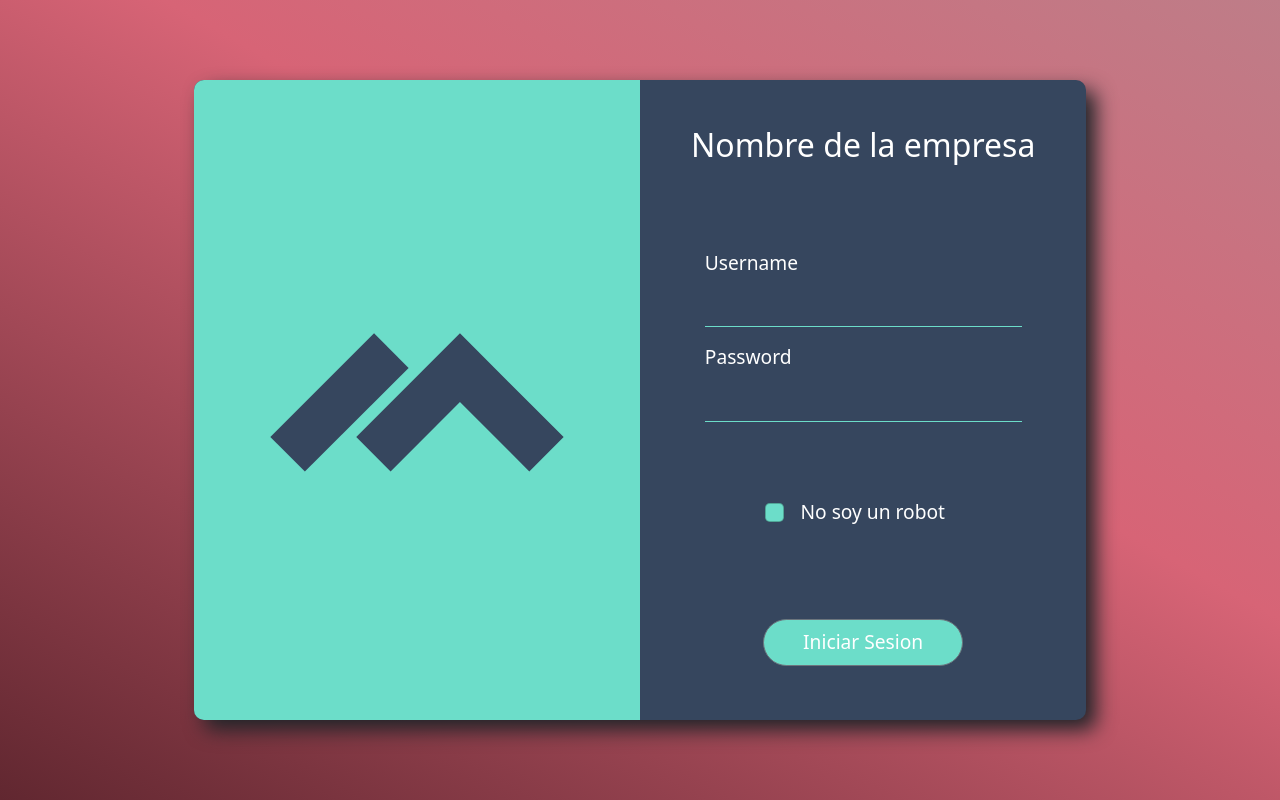
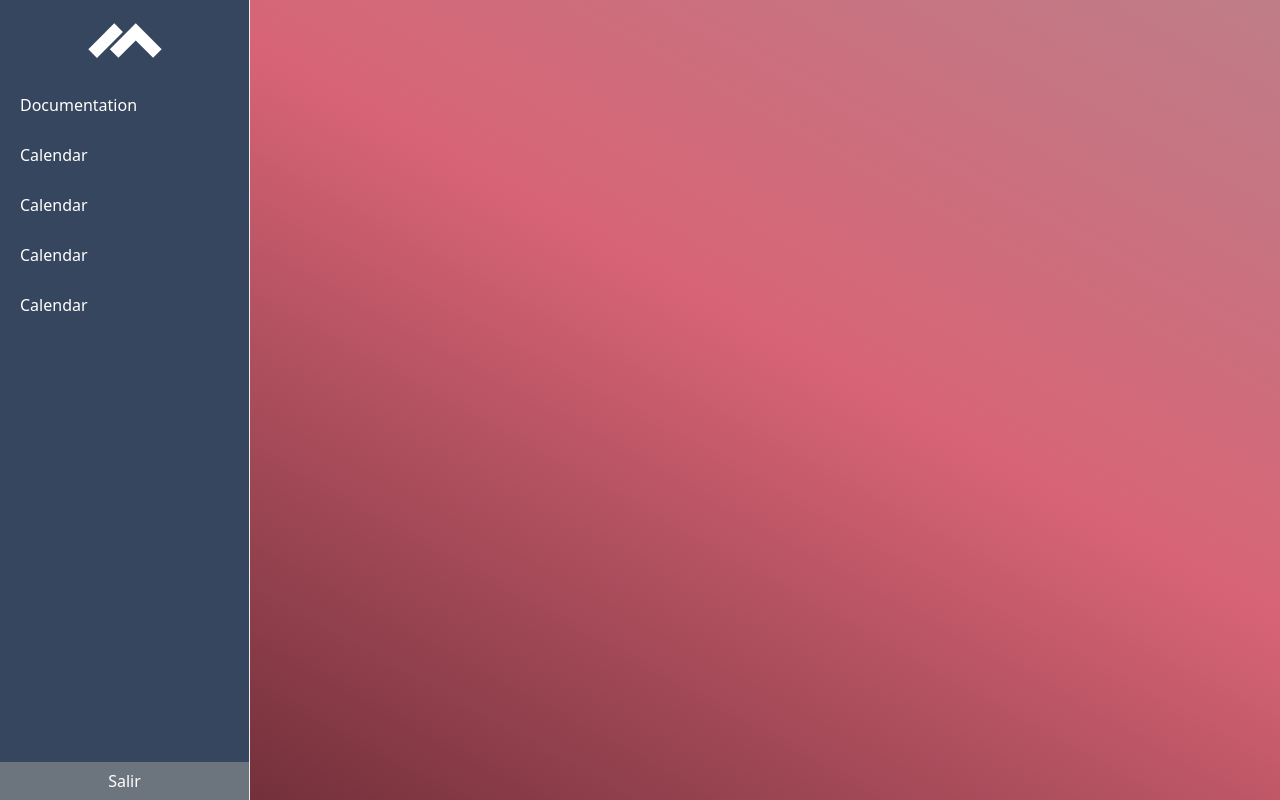
Before and after one commit to SensationalBug/Consulta, a React (Create React App) app: page / in a window 1280 px wide. Built offline with nearby package versions, Linux system fonts and the light colour scheme.

Commit message:
Sigue con el sidebar

```diff
--- a/package.json
+++ b/package.json
@@ -14,8 +14,11 @@
     "react": "^18.2.0",
     "react-dom": "^18.2.0",
     "react-icons": "^4.7.1",
+    "react-pro-sidebar": "^1.0.0-alpha.9",
+    "react-router-dom": "^6.6.1",
     "react-scripts": "^2.1.3",
     "reactstrap": "^9.1.5",
+    "sweetalert": "^2.1.2",
     "typescript": "^4.9.4",
     "web-vitals": "^2.1.4"
   },
--- a/src/App.tsx
+++ b/src/App.tsx
@@ -1,6 +1,7 @@
 import React from "react";
 import "./App.css";
 import "bootstrap/dist/css/bootstrap.min.css";
+import { ProSidebarProvider } from "react-pro-sidebar";
 
 import UserProvider from "./context/userContext";
 import { LoginPage } from "./components/LoginPage";
@@ -8,9 +9,11 @@ import { LoginPage } from "./components/LoginPage";
 const App = () => {
   return (
     <UserProvider>
-      <div className="App">
-        <LoginPage />
-      </div>
+      <ProSidebarProvider>
+        <div className="App">
+          <LoginPage />
+        </div>
+      </ProSidebarProvider>
     </UserProvider>
   );
 };
--- a/src/components/HomePage.tsx
+++ b/src/components/HomePage.tsx
@@ -1,9 +1,12 @@
-import React from "react";
+import React, { useContext } from "react";
+import { Container } from 'reactstrap';
+import './homePage.css'
+import { SidebarComp } from "./Sidebar";
 
 export const HomePage = () => {
   return (
-    <div>
-      <h1>HomePage</h1>
+    <div className="w-100">
+      <SidebarComp/>
     </div>
   );
 };
--- a/src/components/LoginPage.tsx
+++ b/src/components/LoginPage.tsx
@@ -4,11 +4,14 @@ import { Form } from "./Form";
 import { CgMaze } from "react-icons/cg";
 import { Row, Col, Container } from "reactstrap";
 import { UserContext } from "../context/userContext";
+import { HomePage } from "./HomePage";
 
 export const LoginPage = () => {
   const { user } = useContext(UserContext);
-  console.log(user)
+  console.log(user);
   return (
+    <>
+      {!user ? (
         <Container className="login-container">
           <Row className="login-box">
             <Col className="col col-img col-md-6">
@@ -19,5 +22,9 @@ export const LoginPage = () => {
             </Col>
           </Row>
         </Container>
+      ) : (
+        <HomePage />
+      )}
+    </>
   );
 };
--- /dev/null
+++ b/src/components/Sidebar.tsx
@@ -0,0 +1,64 @@
+import React, { useContext } from "react";
+import "./sidebar.css";
+import {
+  Sidebar,
+  Menu,
+  MenuItem,
+  SubMenu,
+  useProSidebar,
+  sidebarClasses,
+} from "react-pro-sidebar";
+import { CgMaze } from "react-icons/cg";
+import { Button, Col } from "reactstrap";
+import { UserContext } from "../context/userContext";
+import swal from "sweetalert";
+
+export const SidebarComp = () => {
+  const { collapseSidebar } = useProSidebar();
+  const { userState } = useContext(UserContext);
+
+  const alert = () => {
+    swal({
+      title: "Cerrar Sesión",
+      text: "Seguro que quieres cerrar sesión?",
+      icon: "info",
+      dangerMode: true,
+      buttons: ["Cancelar", "Aceptar"],
+    }).then((response) => {
+      response ? userState() : null;
+    });
+  };
+
+  return (
+    <>
+      <Sidebar
+        rootStyles={{
+          [`.${sidebarClasses.container}`]: {
+            backgroundColor: "#36465e",
+            height: "100vh",
+            display: "flex",
+            color: "#fff",
+            flexDirection: "column",
+            justifyContent: "space-between",
+          },
+        }}
+      >
+        <Menu>
+          <div className="text-center" onClick={() => collapseSidebar()}>
+            <CgMaze size="5em" />
+          </div>
+          <Col>
+            <MenuItem> Documentation </MenuItem>
+            <MenuItem> Calendar </MenuItem>
+            <MenuItem> Calendar </MenuItem>
+            <MenuItem> Calendar </MenuItem>
+            <MenuItem> Calendar </MenuItem>
+          </Col>
+        </Menu>
+        <Button className="salir-button" onClick={() => alert()}>
+          Salir
+        </Button>
+      </Sidebar>
+    </>
+  );
+};
--- /dev/null
+++ b/src/components/sidebar.css
@@ -0,0 +1,9 @@
+.sidebar {
+  height: 100vh;
+  color: #fff;
+  border: none;
+}
+
+.salir-button {
+  border-radius: 0px;
+}
--- a/src/context/userContext.js
+++ b/src/context/userContext.js
@@ -3,12 +3,12 @@ import React, { createContext, useState } from "react";
 export const UserContext = createContext();
 
 const UserProvider = (props) => {
-  const [user, setUser] = useState(false);
+  const [user, setUser] = useState(true);
 
   const userState = () => (user ? setUser(false) : setUser(true));
 
   return (
-    <UserContext.Provider value={{ user, setUser, userState }}>
+    <UserContext.Provider value={{ user, userState }}>
       {props.children}
     </UserContext.Provider>
   );
```
Also changed, not shown: 1 other file (tests, documents, lock files or other folders). Lines whose indentation alone changed are shown as unchanged.
